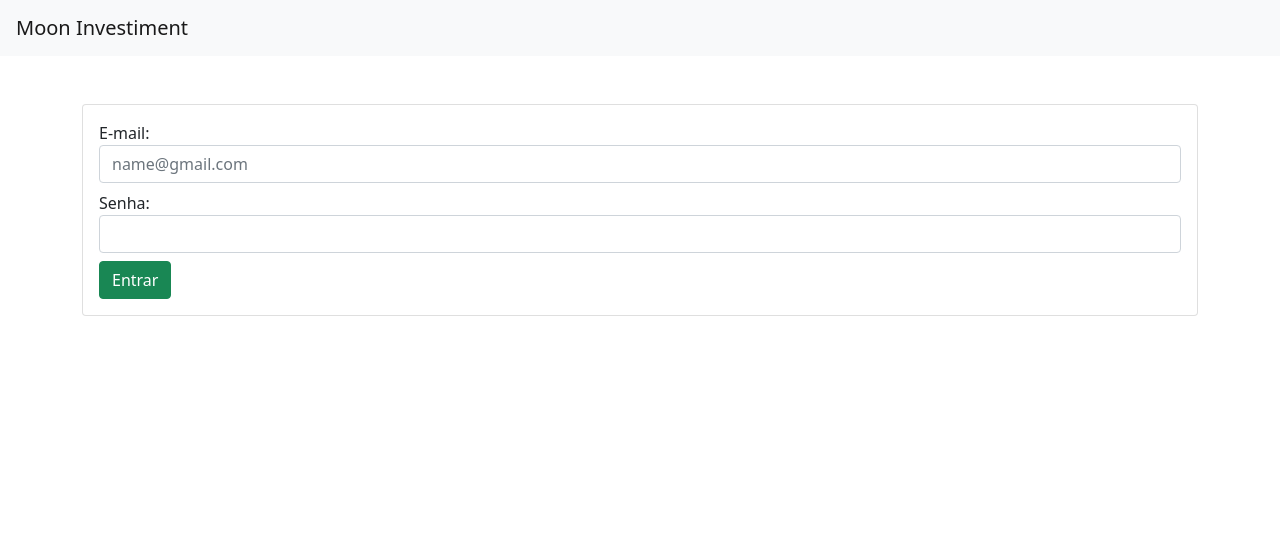
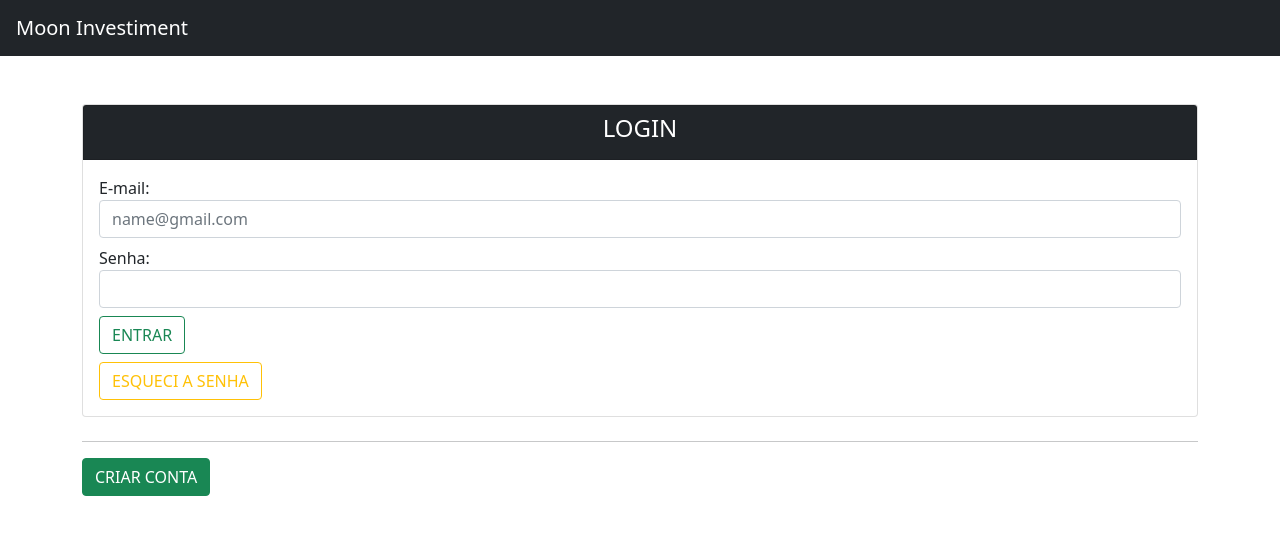
Before and after one commit to pedrosa-hr-hub/vue-walleet, a Vue app: page / in a window 1280 px wide. Shown: the top 534 px of the page. Built offline with nearby package versions, Linux system fonts and the light colour scheme.

Commit message:
change style

```diff
--- a/public/index.html
+++ b/public/index.html
@@ -5,7 +5,7 @@
     <meta http-equiv="X-UA-Compatible" content="IE=edge">
     <meta name="viewport" content="width=device-width,initial-scale=1.0">
     <link rel="icon" href="<%= BASE_URL %>favicon.ico">
-    <title><%= htmlWebpackPlugin.options.title %></title>
+    <title>Moon</title>
   </head>
   <body>
     <div id="app"></div>
--- a/src/components/NavBar.vue
+++ b/src/components/NavBar.vue
@@ -1,6 +1,6 @@
 <template>
   <div>
-    <nav class="navbar navbar-light bg-light px-3">
+    <nav class="navbar navbar-dark bg-dark px-3">
       <a class="navbar-brand" href="/">Moon Investiment</a>
       <span class="navbar-text">
       </span>
--- a/src/components/assets.vue
+++ b/src/components/assets.vue
@@ -1,7 +1,7 @@
 <template>
      <div class="container mt-3">
      <div class="card">
-          <div class="card-header">
+          <div class="card-header card text-white bg-dark">
                <center><h4>ATIVOS</h4></center>
      </div>
           <div class="card-body">
--- a/src/components/charts.vue
+++ b/src/components/charts.vue
@@ -1,7 +1,7 @@
 <template>
      <div class="container mt-3">
           <div class="card">
-          <div class="card-header">
+          <div class="card-header card text-white bg-dark">
                <center><h4>GRAFICOS DA CARTEIRA</h4></center>
           </div>
           <div class="card-body">
--- /dev/null
+++ b/src/components/create_user_login.vue
@@ -0,0 +1,15 @@
+<template>
+       <div class="container">
+          <a href="/home" class="btn btn-success">CRIAR CONTA</a>
+     </div>
+</template>
+<script>
+export default {
+     name:"Create_User"
+
+}
+</script>
+
+<style>
+
+</style>
--- a/src/components/login_form.vue
+++ b/src/components/login_form.vue
@@ -2,18 +2,24 @@
        <div class="container mt-5">
           <form action="/home">
                <div class="card">
+                    <div class="card-header card text-white bg-dark">
+                         <center><h4>LOGIN</h4></center>
+                    </div>
                     <div class="card-body">
                          <label for="email">E-mail:</label>
                          <input type="email" class="form-control" name="email" placeholder="name@gmail.com">
                          <label for="password" class="mt-2">Senha:</label>
                          <input type="password" class="form-control" name="password" >
-                         <button type="submit" class="btn btn-success mt-2">Entrar</button>
+                         <button type="submit" class="btn btn-outline-success mt-2">ENTRAR</button>
+                         <br>
+                         <a href="/home" class="btn btn-outline-warning mt-2">ESQUECI A SENHA</a>
                     </div>
                </div>
           </form>
+          <hr class="mt-4">
+
      </div>
 </template>
-
 <script>
 export default {
      name:"Login_Form"
--- a/src/components/moviments.vue
+++ b/src/components/moviments.vue
@@ -1,7 +1,7 @@
 <template>
   <div class="container mt-3">
     <div class="card">
-      <div class="card-header">
+      <div class="card-header card text-white bg-dark">
           <center><h4>ATIVIDADES NA CARTEIRA</h4></center>
       </div>
       <div class="card-body">
--- a/src/views/Login.vue
+++ b/src/views/Login.vue
@@ -1,17 +1,20 @@
 <template>
      <div>
           <Login_Form/>
+          <Create_User/>
      </div>
 </template>
 
 <script>
 
      import Login_Form from "../components/login_form.vue";
+     import Create_User from "../components/create_user_login.vue";
 
 export default {
      name: "Login",
      components:{
-          Login_Form
+          Login_Form,
+          Create_User
      }
 
 }
```
Also changed, not shown: 1 other file (tests, documents, lock files or other folders).
